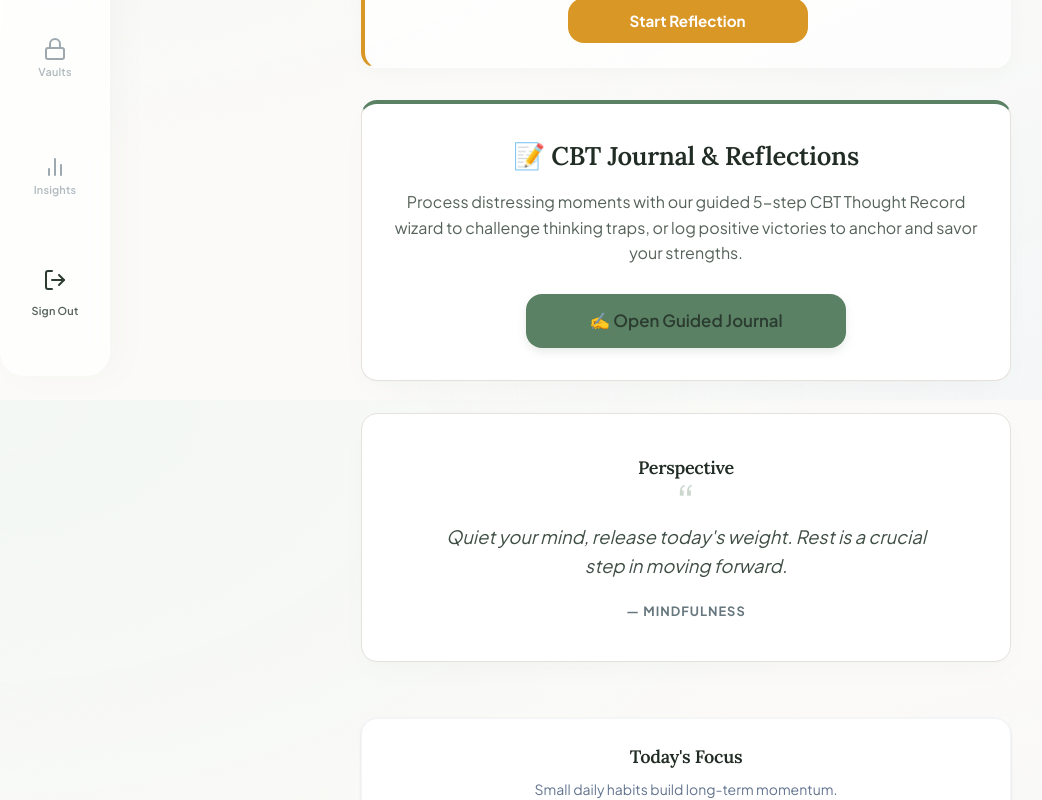
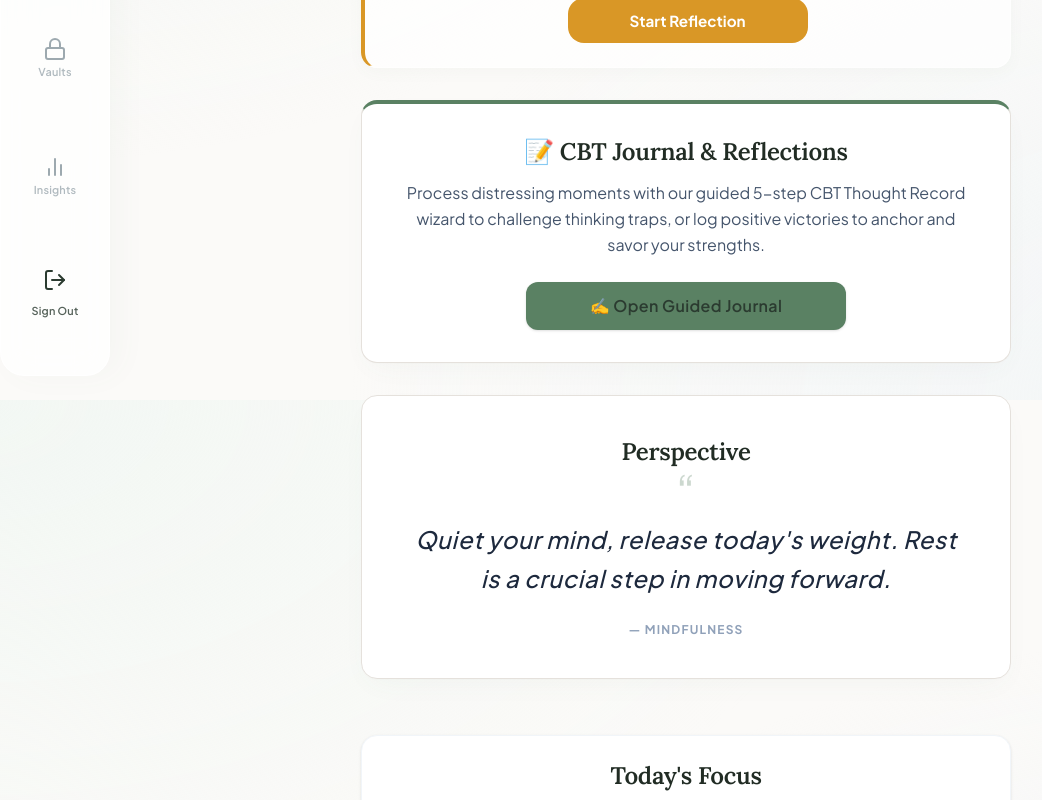
Before and after one commit to Coach-AIM/worry-vault, a Next.js app: page / in a window 1280 px wide. Shown: the part 400-1200 px from the top of the page, without its empty margins (24-1066 px from the left). Built offline with nearby package versions, Linux system fonts and the light colour scheme; no server answers.

Commit message:
upgrade home screen card typography styling and inject bottom spacing safeguards to prevent nav overlap

```diff
--- a/src/app/page.tsx
+++ b/src/app/page.tsx
@@ -195,12 +195,11 @@ export default function Home() {
 
   return (
     <div
-      className="animate-fade-in"
+      className="animate-fade-in pb-36"
       style={{
         maxWidth: "650px",
         margin: "0 auto",
         paddingTop: "1.5rem",
-        paddingBottom: "1rem",
         display: "flex",
         flexDirection: "column",
         alignItems: "center",
@@ -297,28 +296,10 @@ export default function Home() {
             alignItems: "center",
           }}
         >
-          <h2
-            style={{
-              fontSize: "1.6rem",
-              marginBottom: "0.75rem",
-              display: "flex",
-              alignItems: "center",
-              justifyContent: "center",
-              gap: "0.5rem",
-            }}
-          >
+          <h2 className="text-xl sm:text-2xl font-bold text-slate-800 tracking-tight mb-3 flex items-center justify-center gap-2">
             📝 CBT Journal & Reflections
           </h2>
-          <p
-            style={{
-              color: "var(--foreground)",
-              opacity: 0.8,
-              lineHeight: 1.6,
-              marginBottom: "1.75rem",
-              fontSize: "1rem",
-              textAlign: "center",
-            }}
-          >
+          <p className="text-base text-slate-600 max-w-xl mx-auto leading-relaxed font-normal mb-6">
             Process distressing moments with our guided 5-step CBT Thought
             Record wizard to challenge thinking traps, or log positive victories
             to anchor and savor your strengths.
@@ -328,15 +309,7 @@ export default function Home() {
           >
             <Link
               href="/journal"
-              className="btn-primary"
-              style={{
-                display: "block",
-                textAlign: "center",
-                fontSize: "1.05rem",
-                padding: "0.85rem 1.5rem",
-                width: "100%",
-                maxWidth: "320px",
-              }}
+              className="btn-primary text-base font-semibold tracking-wide py-3 px-6 rounded-xl transition-all shadow-sm block text-center w-full max-w-[320px]"
             >
               ✍️ Open Guided Journal
             </Link>
@@ -357,24 +330,13 @@ export default function Home() {
             }}
           >
             {/* Perspective Header */}
-            <h4 className="text-lg font-bold text-slate-800 mb-2">Perspective</h4>
+            <h4 className="text-xl sm:text-2xl font-bold text-slate-800 tracking-tight mb-3">Perspective</h4>
 
             <span style={{ fontSize: "3rem", color: "var(--sage-green)", opacity: 0.3, display: "block", height: "1.5rem", lineHeight: 0.5 }}>“</span>
-            <p
-              style={{
-                fontSize: "1.15rem",
-                fontStyle: "italic",
-                color: "var(--foreground)",
-                opacity: 0.9,
-                lineHeight: 1.6,
-                margin: "0.5rem 0 1.25rem 0",
-                textAlign: "center",
-                maxWidth: "500px",
-              }}
-            >
+            <p className="text-xl sm:text-2xl font-medium italic text-slate-800 tracking-wide leading-relaxed my-4 px-4 max-w-xl mx-auto">
               {quote.text}
             </p>
-            <span style={{ fontSize: "0.8rem", fontWeight: 700, textTransform: "uppercase", letterSpacing: "0.08em", color: "hsl(200, 10%, 45%)" }}>
+            <span className="text-xs font-bold tracking-widest text-slate-400 uppercase mt-2">
               — {quote.author}
             </span>
           </section>
@@ -383,8 +345,8 @@ export default function Home() {
         {/* Centered Mini-Planner Card */}
         <div className="w-full max-w-2xl bg-white p-6 rounded-2xl shadow-sm border border-slate-100 flex flex-col items-center justify-center text-center mt-6">
           {/* Centered Title */}
-          <h4 className="text-lg font-bold text-slate-800 mb-2">Today's Focus</h4>
-          <p className="text-sm text-slate-500 mb-4">Small daily habits build long-term momentum.</p>
+          <h4 className="text-xl sm:text-2xl font-bold text-slate-800 tracking-tight mb-3">Today's Focus</h4>
+          <p className="text-base text-slate-600 max-w-xl mx-auto leading-relaxed font-normal mb-4">Small daily habits build long-term momentum.</p>
 
           {/* Compact Tasks Grid/Flex */}
           <div className="flex flex-col sm:flex-row gap-6 justify-center items-center w-full my-2 text-slate-700">
@@ -414,6 +376,9 @@ export default function Home() {
             Open Full Action Planner
           </Link>
         </div>
+
+        {/* Spacing safeguard to push content completely above the fixed navigation bar */}
+        <div className="h-32 w-full" />
       </div>
     </div>
   );
```
Also changed, not shown: 1 other file (tests, documents, lock files or other folders).
